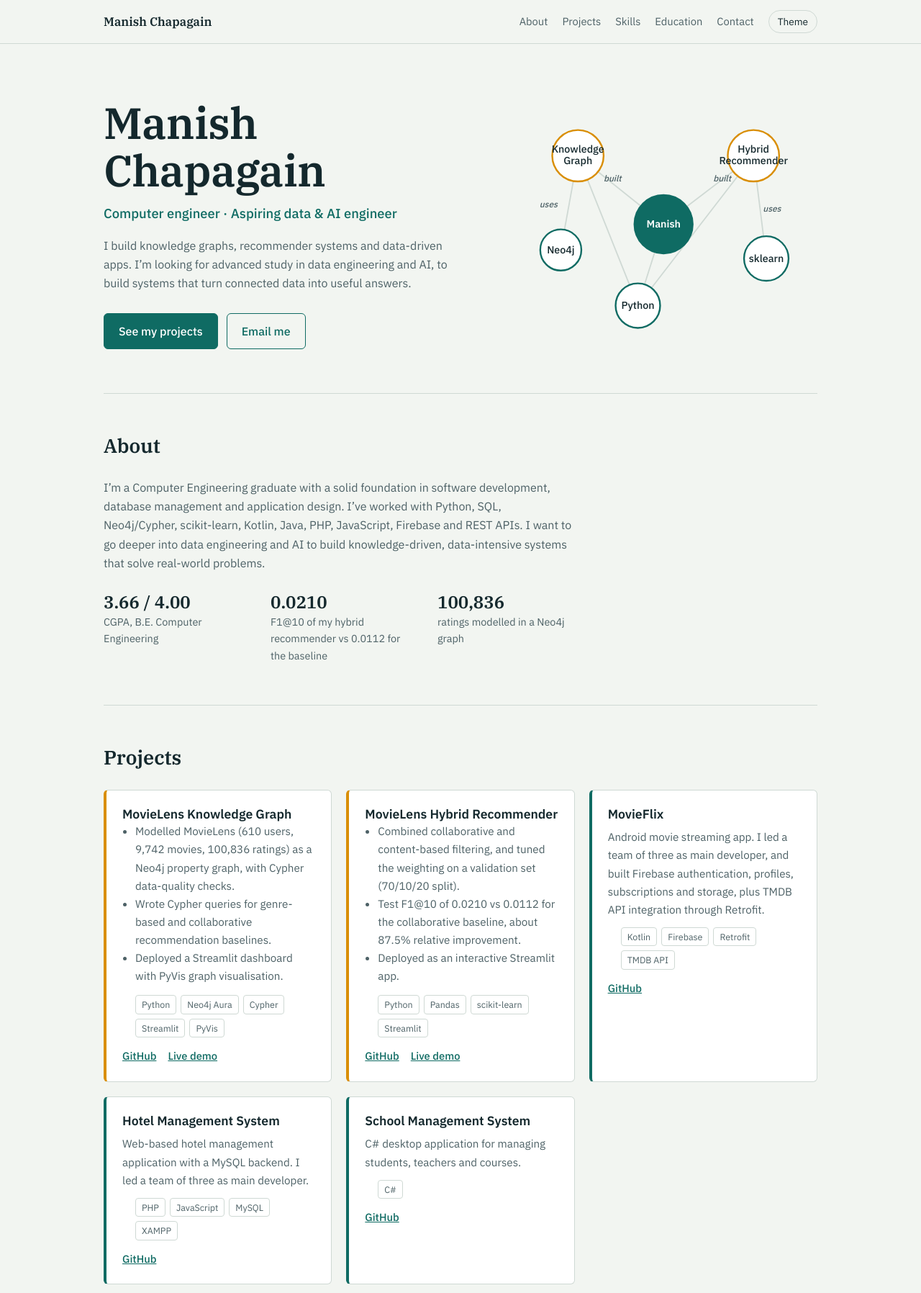
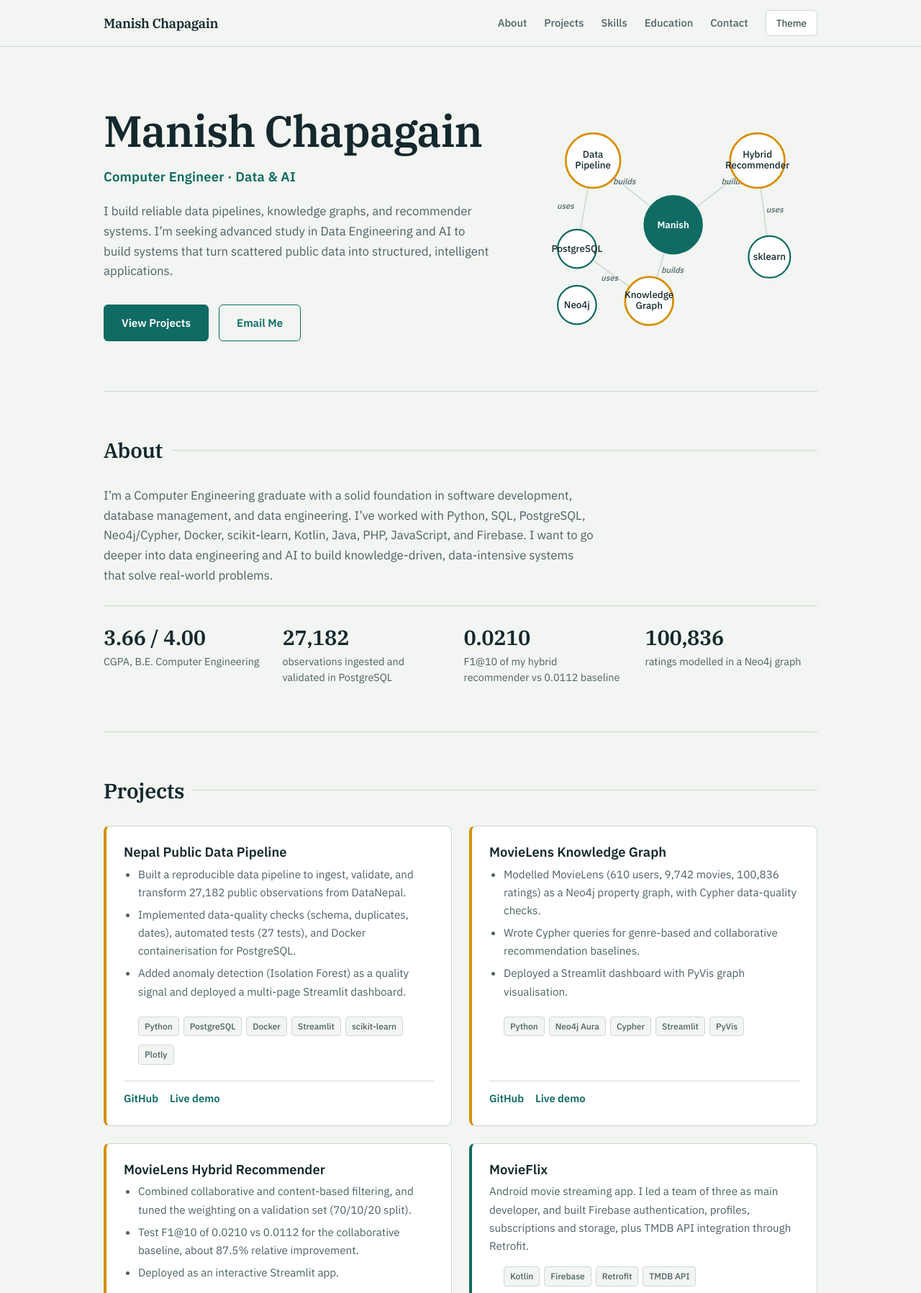
Before and after one commit to manish11111111/manish-portfolio, a plain HTML site: page index.html in a window 1280 px wide. Shown: the top 1796 px of the page at 72% size. Drawn offline with Linux system fonts and the light colour scheme.

Commit message:
Refactor index.html for improved content and layout
Updated the content and layout of the index.html file to enhance the presentation of skills, projects, and personal information.

```diff
--- a/index.html
+++ b/index.html
@@ -4,7 +4,7 @@
 <meta charset="UTF-8">
 <meta name="viewport" content="width=device-width, initial-scale=1">
 <title>Manish Chapagain – Data &amp; AI Engineer</title>
-<meta name="description" content="Computer engineering graduate building knowledge graphs, recommender systems and data-driven apps.">
+<meta name="description" content="Computer engineering graduate building data pipelines, knowledge graphs, and recommender systems.">
 <link rel="preconnect" href="https://fonts.googleapis.com">
 <link rel="preconnect" href="https://fonts.gstatic.com" crossorigin>
 <link href="https://fonts.googleapis.com/css2?family=IBM+Plex+Sans:wght@400;500;600&family=IBM+Plex+Serif:wght@500;600&display=swap" rel="stylesheet">
@@ -28,76 +28,88 @@
 *{box-sizing:border-box}
 html{scroll-behavior:smooth;scroll-padding-top:72px}
 body{margin:0;background:var(--bg);color:var(--ink);font:400 1rem/1.65 var(--sans)}
-a{color:var(--accent)}
+a{color:var(--accent);text-decoration:none;transition:color 0.2s}
+a:hover{text-decoration:underline}
 a:focus-visible,button:focus-visible{outline:3px solid var(--mark);outline-offset:3px;border-radius:4px}
 .wrap{max-width:1040px;margin:0 auto;padding:0 24px}
 
 /* nav */
-header{position:sticky;top:0;z-index:10;background:var(--bg);border-bottom:1px solid var(--line)}
-nav{display:flex;align-items:center;justify-content:space-between;gap:16px;height:60px}
-.logo{font:600 1.05rem var(--serif);color:var(--ink);text-decoration:none}
-.links{display:flex;gap:20px;align-items:center;flex-wrap:wrap}
-.links a{color:var(--muted);text-decoration:none;font-size:.92rem}
+header{position:sticky;top:0;z-index:10;background:var(--bg);border-bottom:1px solid var(--line);backdrop-filter:blur(8px)}
+nav{display:flex;align-items:center;justify-content:space-between;gap:16px;height:64px}
+.logo{font:600 1.15rem var(--serif);color:var(--ink);letter-spacing:-0.02em}
+.links{display:flex;gap:24px;align-items:center;flex-wrap:wrap}
+.links a{color:var(--muted);text-decoration:none;font-size:.92rem;font-weight:500}
 .links a:hover{color:var(--accent)}
-#theme{background:none;border:1px solid var(--line);color:var(--ink);border-radius:999px;padding:4px 12px;font:inherit;font-size:.85rem;cursor:pointer}
+#theme{background:var(--surface);border:1px solid var(--line);color:var(--ink);border-radius:6px;padding:6px 14px;font:inherit;font-size:.85rem;cursor:pointer;transition:background 0.2s}
+#theme:hover{background:var(--line)}
 
 /* hero */
-.hero{display:grid;grid-template-columns:1.1fr .9fr;gap:40px;align-items:center;padding:72px 0 56px}
-h1{font:600 clamp(2.4rem,6vw,3.8rem)/1.08 var(--serif);margin:0 0 12px;letter-spacing:-.01em}
-.role{font-size:1.15rem;color:var(--accent);font-weight:500;margin:0 0 16px}
-.lead{color:var(--muted);max-width:52ch;margin:0 0 28px}
-.btns{display:flex;gap:12px;flex-wrap:wrap}
-.btn{display:inline-block;padding:11px 20px;border-radius:6px;font-weight:500;text-decoration:none;border:1px solid var(--accent)}
+.hero{display:grid;grid-template-columns:1.15fr .85fr;gap:48px;align-items:center;padding:80px 0 64px}
+h1{font:600 clamp(2.5rem,6vw,3.8rem)/1.05 var(--serif);margin:0 0 16px;letter-spacing:-.02em;color:var(--ink)}
+.role{font-size:1.15rem;color:var(--accent);font-weight:600;margin:0 0 20px;letter-spacing:0.01em}
+.lead{color:var(--muted);max-width:55ch;margin:0 0 32px;font-size:1.05rem}
+.btns{display:flex;gap:14px;flex-wrap:wrap}
+.btn{display:inline-block;padding:12px 24px;border-radius:6px;font-weight:600;text-decoration:none;border:1px solid var(--accent);font-size:0.95rem;transition:all 0.2s}
 .btn.primary{background:var(--accent);color:var(--accent-ink)}
-.btn.ghost{color:var(--accent)}
-.btn:hover{opacity:.88}
+.btn.primary:hover{opacity:0.9;text-decoration:none}
+.btn.ghost{color:var(--accent);background:transparent}
+.btn.ghost:hover{background:var(--accent);color:var(--accent-ink);text-decoration:none}
+
+/* svg graph */
 .graph{width:100%;height:auto}
 .graph line{stroke:var(--line);stroke-width:1.5}
 .graph circle{fill:var(--surface);stroke:var(--accent);stroke-width:2}
 .graph .core{fill:var(--accent)}
-.graph .hot{stroke:var(--mark)}
+.graph .hot{stroke:var(--mark);stroke-width:2.5}
 .graph text{fill:var(--ink);font:500 12px var(--sans)}
 .graph .core-t{fill:var(--accent-ink);font-weight:600}
 .graph .rel{fill:var(--muted);font-size:10px;font-style:italic}
 
 /* sections */
-section{padding:56px 0;border-top:1px solid var(--line)}
-h2{font:600 1.7rem/1.2 var(--serif);margin:0 0 28px}
-h3{font:600 1.1rem/1.3 var(--sans);margin:0}
-.stats{display:flex;gap:32px;flex-wrap:wrap;margin-top:24px}
-.stats div{max-width:200px;color:var(--muted);font-size:.9rem}
-.stats b{display:block;color:var(--ink);font:600 1.5rem var(--serif)}
+section{padding:64px 0;border-top:1px solid var(--line)}
+h2{font:600 1.8rem/1.2 var(--serif);margin:0 0 32px;letter-spacing:-0.01em;color:var(--ink);display:flex;align-items:center;gap:12px}
+h2::after{content:"";flex:1;height:1px;background:var(--line)}
+h3{font:600 1.15rem/1.3 var(--sans);margin:0 0 6px;color:var(--ink)}
+.stats{display:flex;gap:32px;flex-wrap:wrap;margin-top:28px;padding-top:24px;border-top:1px solid var(--line)}
+.stats div{max-width:220px;color:var(--muted);font-size:.9rem;line-height:1.5}
+.stats b{display:block;color:var(--ink);font:600 1.8rem var(--serif);margin-bottom:4px;letter-spacing:-0.01em}
 
-.item{display:grid;grid-template-columns:170px 1fr;gap:24px;padding:0 0 28px}
-.when{color:var(--muted);font-size:.9rem}
-.item p,.item ul{margin:6px 0 0;color:var(--muted)}
-.item ul{padding-left:18px}
-.item li{margin:4px 0}
+.item{display:grid;grid-template-columns:190px 1fr;gap:28px;padding:0 0 32px}
+.when{color:var(--muted);font-size:.9rem;font-weight:500;padding-top:2px}
+.item p,.item ul{margin:8px 0 0;color:var(--muted);font-size:.95rem}
+.item ul{padding-left:20px}
+.item li{margin:6px 0}
 
-.projects{display:grid;grid-template-columns:repeat(auto-fit,minmax(300px,1fr));gap:20px}
-.card{background:var(--surface);border:1px solid var(--line);border-left:4px solid var(--accent);border-radius:6px;padding:22px;display:flex;flex-direction:column}
+.projects{display:grid;grid-template-columns:repeat(auto-fit,minmax(320px,1fr));gap:24px}
+.card{background:var(--surface);border:1px solid var(--line);border-left:4px solid var(--accent);border-radius:8px;padding:24px;display:flex;flex-direction:column;transition:transform 0.2s, box-shadow 0.2s}
+.card:hover{transform:translateY(-2px);box-shadow:0 4px 12px rgba(0,0,0,0.05)}
 .card.feature{border-left-color:var(--mark)}
-.card p{color:var(--muted);margin:8px 0 12px;font-size:.95rem}
-.card ul{padding-left:18px;margin:0 0 14px;color:var(--muted);font-size:.95rem}
-.tags{display:flex;flex-wrap:wrap;gap:6px;margin:auto 0 14px;padding:0;list-style:none}
-.tags li{font-size:.78rem;border:1px solid var(--line);border-radius:4px;padding:2px 8px;color:var(--muted)}
-.card .row{display:flex;gap:16px;font-size:.92rem;font-weight:500}
+.card p{color:var(--muted);margin:0 0 16px;font-size:.95rem}
+.card ul{padding-left:20px;margin:0 0 16px;color:var(--muted);font-size:.95rem}
+.card li{margin-bottom:6px}
+.tags{display:flex;flex-wrap:wrap;gap:6px;margin:auto 0 16px;padding:0;list-style:none}
+.tags li{font-size:.75rem;border:1px solid var(--line);border-radius:4px;padding:3px 8px;color:var(--muted);background:var(--bg);font-weight:500}
+.card .row{display:flex;gap:16px;font-size:.92rem;font-weight:600;margin-top:auto;padding-top:12px;border-top:1px solid var(--line)}
+.card .row a{display:flex;align-items:center;gap:4px}
 
-.skills{display:grid;grid-template-columns:repeat(auto-fit,minmax(280px,1fr));gap:24px}
-.skills h3{margin-bottom:6px}
-.skills p{margin:0;color:var(--muted)}
+.skills{display:grid;grid-template-columns:repeat(auto-fit,minmax(280px,1fr));gap:32px}
+.skills h3{margin-bottom:8px;font-size:1.05rem}
+.skills p{margin:0;color:var(--muted);font-size:.95rem;line-height:1.6}
 
-.certs{columns:2;column-gap:40px;padding-left:18px;margin:0;color:var(--muted)}
-.certs li{margin:6px 0;break-inside:avoid}
-.certs b{color:var(--ink);font-weight:500}
+.certs{columns:2;column-gap:40px;padding-left:20px;margin:0;color:var(--muted)}
+.certs li{margin:8px 0;break-inside:avoid;font-size:.95rem}
+.certs b{color:var(--ink);font-weight:600}
 
-.contact p{max-width:55ch;color:var(--muted)}
-.contact ul{list-style:none;padding:0;margin:20px 0 0;display:grid;gap:8px}
-footer{border-top:1px solid var(--line);padding:24px 0;color:var(--muted);font-size:.88rem}
+.contact p{max-width:55ch;color:var(--muted);font-size:1.05rem;margin-bottom:24px}
+.contact ul{list-style:none;padding:0;margin:0;display:grid;gap:12px}
+.contact li{display:flex;align-items:center;gap:8px;font-size:.95rem}
+.contact li strong{color:var(--ink);min-width:80px}
+footer{border-top:1px solid var(--line);padding:32px 0;color:var(--muted);font-size:.88rem;text-align:center}
 
 @media (max-width:760px){
-  .hero{grid-template-columns:1fr;padding-top:40px}
-  .item{grid-template-columns:1fr;gap:4px}
+  .hero{grid-template-columns:1fr;padding-top:48px;gap:32px}
+  .hero .graph{max-width:400px;margin:0 auto}
+  .item{grid-template-columns:1fr;gap:8px}
   .certs{columns:1}
   .links a.hide-sm{display:none}
 }
@@ -127,49 +139,68 @@ footer{border-top:1px solid var(--line);padding:24px 0;color:var(--muted);font-s
   <div class="hero">
     <div>
       <h1>Manish Chapagain</h1>
-      <p class="role">Computer engineer · Aspiring data &amp; AI engineer</p>
-      <p class="lead">I build knowledge graphs, recommender systems and data-driven apps. I’m looking for advanced study in data engineering and AI, to build systems that turn connected data into useful answers.</p>
+      <p class="role">Computer Engineer · Data &amp; AI</p>
+      <p class="lead">I build reliable data pipelines, knowledge graphs, and recommender systems. I’m seeking advanced study in Data Engineering and AI to build systems that turn scattered public data into structured, intelligent applications.</p>
       <div class="btns">
-        <a class="btn primary" href="#projects">See my projects</a>
-        <a class="btn ghost" href="mailto:manishchapagain1111@gmail.com">Email me</a>
+        <a class="btn primary" href="#projects">View Projects</a>
+        <a class="btn ghost" href="mailto:manishchapagain1111@gmail.com">Email Me</a>
       </div>
     </div>
 
-    <svg class="graph" viewBox="0 0 360 300" role="img" aria-label="A small knowledge graph: Manish builds a recommender and a knowledge graph, using Python, Neo4j and scikit-learn.">
-      <line x1="180" y1="150" x2="80" y2="70"/>
-      <line x1="180" y1="150" x2="285" y2="70"/>
-      <line x1="80" y1="70" x2="60" y2="180"/>
-      <line x1="80" y1="70" x2="150" y2="245"/>
-      <line x1="285" y1="70" x2="300" y2="190"/>
-      <line x1="285" y1="70" x2="150" y2="245"/>
-      <line x1="180" y1="150" x2="150" y2="245"/>
-      <text class="rel" x="110" y="100">built</text>
-      <text class="rel" x="238" y="100">built</text>
+    <!-- Updated SVG Graph: Now includes Data Pipeline -->
+    <svg class="graph" viewBox="0 0 360 300" role="img" aria-label="A knowledge graph showing Manish, a Data Pipeline, Recommender, and Knowledge Graph, using Python, PostgreSQL, Neo4j, and scikit-learn.">
+      <!-- Lines -->
+      <line x1="180" y1="150" x2="80" y2="70"/>   <!-- Manish to Pipeline -->
+      <line x1="180" y1="150" x2="285" y2="70"/>  <!-- Manish to Recommender -->
+      <line x1="180" y1="150" x2="150" y2="245"/> <!-- Manish to KG -->
+      <line x1="80" y1="70" x2="60" y2="180"/>    <!-- Pipeline to PostgreSQL -->
+      <line x1="285" y1="70" x2="300" y2="190"/>  <!-- Recommender to sklearn -->
+      <line x1="150" y1="245" x2="60" y2="180"/>  <!-- KG to Neo4j -->
+
+      <!-- Relationship Text -->
+      <text class="rel" x="105" y="100">builds</text>
+      <text class="rel" x="240" y="100">builds</text>
+      <text class="rel" x="165" y="210">builds</text>
       <text class="rel" x="35" y="130">uses</text>
       <text class="rel" x="296" y="135">uses</text>
-      <circle class="core" cx="180" cy="150" r="34"/>
+      <text class="rel" x="90" y="220">uses</text>
+
+      <!-- Core Node (Manish) -->
+      <circle class="core" cx="180" cy="150" r="36"/>
       <text class="core-t" x="180" y="154" text-anchor="middle">Manish</text>
-      <circle class="hot" cx="80" cy="70" r="30"/>
-      <text x="80" y="66" text-anchor="middle">Knowledge</text>
-      <text x="80" y="80" text-anchor="middle">Graph</text>
-      <circle class="hot" cx="285" cy="70" r="30"/>
-      <text x="285" y="66" text-anchor="middle">Hybrid</text>
-      <text x="285" y="80" text-anchor="middle">Recommender</text>
+
+      <!-- Project Nodes -->
+      <circle class="hot" cx="80" cy="70" r="34"/>
+      <text x="80" y="66" text-anchor="middle" font-weight="600">Data</text>
+      <text x="80" y="80" text-anchor="middle" font-weight="600">Pipeline</text>
+
+      <circle class="hot" cx="285" cy="70" r="34"/>
+      <text x="285" y="66" text-anchor="middle" font-weight="600">Hybrid</text>
+      <text x="285" y="80" text-anchor="middle" font-weight="600">Recommender</text>
+
+      <circle class="hot" cx="150" cy="245" r="30"/>
+      <text x="150" y="241" text-anchor="middle" font-weight="600">Knowledge</text>
+      <text x="150" y="255" text-anchor="middle" font-weight="600">Graph</text>
+
+      <!-- Tech Nodes -->
       <circle cx="60" cy="180" r="24"/>
-      <text x="60" y="184" text-anchor="middle">Neo4j</text>
+      <text x="60" y="184" text-anchor="middle">PostgreSQL</text>
+
       <circle cx="300" cy="190" r="26"/>
       <text x="300" y="194" text-anchor="middle">sklearn</text>
-      <circle cx="150" cy="245" r="26"/>
-      <text x="150" y="249" text-anchor="middle">Python</text>
+
+      <circle cx="60" cy="250" r="24"/>
+      <text x="60" y="254" text-anchor="middle">Neo4j</text>
     </svg>
   </div>
 
   <section id="about">
     <h2>About</h2>
-    <p style="max-width:68ch;color:var(--muted);margin:0">I’m a Computer Engineering graduate with a solid foundation in software development, database management and application design. I’ve worked with Python, SQL, Neo4j/Cypher, scikit-learn, Kotlin, Java, PHP, JavaScript, Firebase and REST APIs. I want to go deeper into data engineering and AI to build knowledge-driven, data-intensive systems that solve real-world problems.</p>
+    <p style="max-width:68ch;color:var(--muted);margin:0;font-size:1.05rem">I’m a Computer Engineering graduate with a solid foundation in software development, database management, and data engineering. I’ve worked with Python, SQL, PostgreSQL, Neo4j/Cypher, Docker, scikit-learn, Kotlin, Java, PHP, JavaScript, and Firebase. I want to go deeper into data engineering and AI to build knowledge-driven, data-intensive systems that solve real-world problems.</p>
     <div class="stats">
       <div><b>3.66 / 4.00</b>CGPA, B.E. Computer Engineering</div>
-      <div><b>0.0210</b>F1@10 of my hybrid recommender vs 0.0112 for the baseline</div>
+      <div><b>27,182</b>observations ingested and validated in PostgreSQL</div>
+      <div><b>0.0210</b>F1@10 of my hybrid recommender vs 0.0112 baseline</div>
       <div><b>100,836</b>ratings modelled in a Neo4j graph</div>
     </div>
   </section>
@@ -177,6 +208,18 @@ footer{border-top:1px solid var(--line);padding:24px 0;color:var(--muted);font-s
   <section id="projects">
     <h2>Projects</h2>
     <div class="projects">
+
+      <!-- NEW PROJECT: Nepal Data Pipeline -->
+      <article class="card feature">
+        <h3>Nepal Public Data Pipeline</h3>
+        <ul>
+          <li>Built a reproducible data pipeline to ingest, validate, and transform 27,182 public observations from DataNepal.</li>
+          <li>Implemented data-quality checks (schema, duplicates, dates), automated tests (27 tests), and Docker containerisation for PostgreSQL.</li>
+          <li>Added anomaly detection (Isolation Forest) as a quality signal and deployed a multi-page Streamlit dashboard.</li>
+        </ul>
+        <ul class="tags"><li>Python</li><li>PostgreSQL</li><li>Docker</li><li>Streamlit</li><li>scikit-learn</li><li>Plotly</li></ul>
+        <div class="row"><a href="https://github.com/manish11111111/nepal-data-pipeline">GitHub</a><a href="https://nepal-data-pipeline.streamlit.app">Live demo</a></div>
+      </article>
 
       <article class="card feature">
         <h3>MovieLens Knowledge Graph</h3>
@@ -214,25 +257,18 @@ footer{border-top:1px solid var(--line);padding:24px 0;color:var(--muted);font-s
         <div class="row"><a href="https://github.com/manish11111111/Hotel-Management-System">GitHub</a></div>
       </article>
 
-      <article class="card">
-        <h3>School Management System</h3>
-        <p>C# desktop application for managing students, teachers and courses.</p>
-        <ul class="tags"><li>C#</li></ul>
-        <div class="row"><a href="https://github.com/manish11111111/School-Management-System">GitHub</a></div>
-      </article>
-
     </div>
   </section>
 
   <section id="skills">
     <h2>Skills</h2>
     <div class="skills">
-      <div><h3>Programming languages</h3><p>Python, Java, Kotlin, C#, JavaScript, PHP, C++, C</p></div>
-      <div><h3>Data &amp; databases</h3><p>SQL, MySQL, Neo4j, Cypher, Firebase, Pandas, NumPy</p></div>
-      <div><h3>Machine learning</h3><p>scikit-learn, collaborative and content-based filtering, recommender evaluation (Precision@K, Recall@K, F1@K)</p></div>
-      <div><h3>Development</h3><p>Android development, web development, REST APIs, Retrofit, Streamlit</p></div>
-      <div><h3>Programming concepts</h3><p>Object-oriented programming, data structures and algorithms</p></div>
-      <div><h3>Tools</h3><p>Android Studio, Git, GitHub, XAMPP</p></div>
+      <div><h3>Programming Languages</h3><p>Python, Java, Kotlin, C#, JavaScript, PHP, C++, C</p></div>
+      <div><h3>Data &amp; Databases</h3><p>SQL, MySQL, PostgreSQL, Neo4j, Cypher, Firebase, Pandas, NumPy</p></div>
+      <div><h3>Machine Learning</h3><p>scikit-learn, Isolation Forest, Collaborative &amp; Content-Based Filtering, Recommender Evaluation (Precision@K, Recall@K, F1@K)</p></div>
+      <div><h3>Development</h3><p>Android Development, Web Development, REST APIs, Retrofit, Streamlit, Plotly</p></div>
+      <div><h3>Programming Concepts</h3><p>Object-Oriented Programming, Data Structures &amp; Algorithms</p></div>
+      <div><h3>Tools</h3><p>Android Studio, Git, GitHub, XAMPP, Docker, Docker Compose</p></div>
     </div>
   </section>
 
@@ -244,10 +280,10 @@ footer{border-top:1px solid var(--line);padding:24px 0;color:var(--muted);font-s
         <h3>B.E. in Computer Engineering</h3>
         <p>Nepal Engineering College, Changunarayan, Bhaktapur</p>
         <ul>
-          <li>CGPA: 3.66 / 4.00</li>
-          <li>Academic Excellence Award, 4.00 SGPA in 6th semester (2024)</li>
-          <li>Topper Merit Scholarship (2024)</li>
-          <li>Grade A in Database Management Systems and Artificial Intelligence</li>
+          <li>CGPA: 3.66 / 4.00 (Distinction)</li>
+          <li>Academic Excellence Award, 4.00 SGPA in 6th semester</li>
+          <li>Topper Merit Scholarship (7th and 8th Semester)</li>
+          <li>Grade A in Database Management Systems, Artificial Intelligence, and Natural Language Processing</li>
         </ul>
       </div>
     </div>
@@ -284,17 +320,17 @@ footer{border-top:1px solid var(--line);padding:24px 0;color:var(--muted);font-s
     <h2>Contact</h2>
     <p>I’m open to graduate study and entry-level data and AI roles. The quickest way to reach me is email.</p>
     <ul>
-      <li>Email: <a href="mailto:manishchapagain1111@gmail.com">manishchapagain1111@gmail.com</a></li>
-      <li>Phone: <a href="tel:+9779763617636">+977 9763617636</a></li>
-      <li>LinkedIn: <a href="https://linkedin.com/in/manish-chapagain-467451284">linkedin.com/in/manish-chapagain-467451284</a></li>
-      <li>GitHub: <a href="https://github.com/manish11111111">github.com/manish11111111</a></li>
-      <li>Location: Kathmandu, Nepal</li>
+      <li><strong>Email:</strong> <a href="mailto:manishchapagain1111@gmail.com">manishchapagain1111@gmail.com</a></li>
+      <li><strong>Phone:</strong> <a href="tel:+9779763617636">+977 9763617636</a></li>
+      <li><strong>LinkedIn:</strong> <a href="https://linkedin.com/in/manish-chapagain-467451284">linkedin.com/in/manish-chapagain-467451284</a></li>
+      <li><strong>GitHub:</strong> <a href="https://github.com/manish11111111">github.com/manish11111111</a></li>
+      <li><strong>Location:</strong> Kathmandu, Nepal</li>
     </ul>
   </section>
 </main>
 
 <footer>
-  <div class="wrap">© <span id="yr">2026</span> Manish Chapagain</div>
+  <div class="wrap">© <span id="yr">2026</span> Manish Chapagain. Built with code, not templates.</div>
 </footer>
 
 <script>
```
